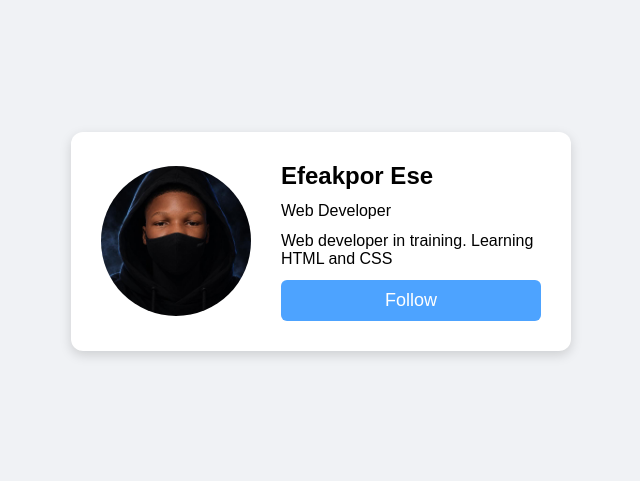
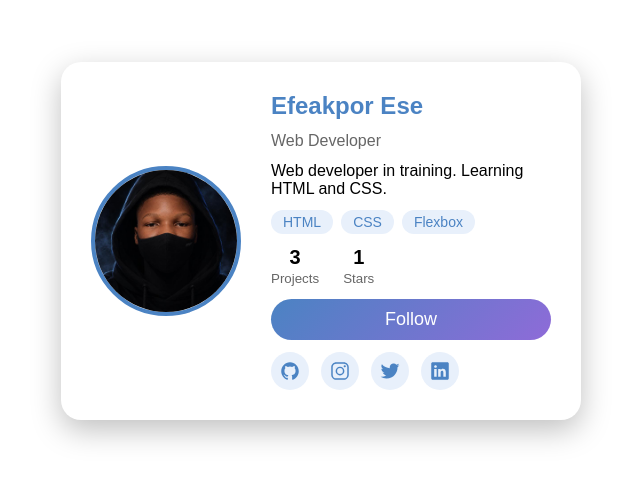
Before and after one commit to Esenix01/Profile-Card, a plain HTML site: page index.html in a window 1280 px wide. Shown: the part 159-640 px from the top of the page, without its empty margins (319-959 px from the left). Drawn offline with nearby package versions, Linux system fonts and the light colour scheme.

Commit message:
Add files via upload

```diff
--- a/index.html
+++ b/index.html
@@ -8,13 +8,43 @@
   </head>
   <body>
     <div class="card">
-      <img src="me.jpg" alt="my picture" />
+      <div class="photo">
+        <img src="me.jpg" alt="Efeakpor Ese" />
+      </div>
       <div class="list">
         <h2>Efeakpor Ese</h2>
-        <p>Web Developer</p>
-        <p>Web developer in training. Learning HTML and CSS</p>
+        <p class="role">Web Developer</p>
+        <p>Web developer in training. Learning HTML and CSS.</p>
+
+        <div class="skills">
+          <span>HTML</span>
+          <span>CSS</span>
+          <span>Flexbox</span>
+        </div>
+
+        <div class="stats">
+          <div><strong>3</strong><small>Projects</small></div>
+          <div><strong>1</strong><small>Stars</small></div>
+        </div>
+
         <button>Follow</button>
+
+        <div class="social-media-icons">
+          <a href="#"><ion-icon name="logo-github"></ion-icon></a>
+          <a href="#"><ion-icon name="logo-instagram"></ion-icon></a>
+          <a href="#"><ion-icon name="logo-twitter"></ion-icon></a>
+          <a href="#"><ion-icon name="logo-linkedin"></ion-icon></a>
+        </div>
       </div>
     </div>
+
+    <script
+      type="module"
+      src="https://unpkg.com/ionicons@7.1.0/dist/ionicons/ionicons.esm.js"
+    ></script>
+    <script
+      nomodule
+      src="https://unpkg.com/ionicons@7.1.0/dist/ionicons/ionicons.js"
+    ></script>
   </body>
 </html>
--- a/style.css
+++ b/style.css
@@ -6,29 +6,52 @@
 
 body {
   font-family: sans-serif;
-  background: #f0f2f5;
+  background: linear-gradient(135deg, #f7f7f7);
   min-height: 100vh;
   display: flex;
   align-items: center;
   justify-content: center;
+  padding: 20px;
 }
 
 .card {
-  max-width: 500px;
+  max-width: 520px;
   display: flex;
   align-items: center;
   gap: 30px;
   padding: 30px;
   background: white;
-  border-radius: 12px;
-  box-shadow: 0 4px 12px rgba(0, 0, 0, 0.15);
+  border-radius: 20px;
+  box-shadow: 0 10px 30px rgba(0, 0, 0, 0.25);
+  transition:
+    transform 0.3s,
+    box-shadow 0.3s;
 }
 
-img {
+.card:hover {
+  transform: translateY(-8px);
+  box-shadow: 0 16px 40px rgba(0, 0, 0, 0.35);
+}
+
+.photo {
   width: 150px;
   height: 150px;
   border-radius: 50%;
+  overflow: hidden;
+  border: 4px solid #4b83c3;
+  flex-shrink: 0;
+}
+
+.photo img {
+  width: 100%;
+  height: 100%;
   object-fit: cover;
+  display: block;
+  transition: transform 0.4s;
+}
+
+.photo:hover img {
+  transform: scale(1.3);
 }
 
 .list {
@@ -36,19 +59,82 @@ img {
   gap: 12px;
 }
 
+h2 {
+  color: #4b83c3;
+}
+
+.role {
+  color: #666;
+}
+
+.skills {
+  display: flex;
+  flex-wrap: wrap;
+  gap: 8px;
+}
+
+.skills span {
+  background: #e8f0fb;
+  color: #4b83c3;
+  padding: 4px 12px;
+  border-radius: 20px;
+  font-size: 14px;
+}
+
+.stats {
+  display: flex;
+  gap: 24px;
+  text-align: center;
+}
+
+.stats strong {
+  display: block;
+  font-size: 20px;
+}
+
+.stats small {
+  color: #666;
+}
+
 button {
   font-size: 18px;
   padding: 10px 20px;
   border: none;
-  border-radius: 6px;
-  background: #4da3ff;
+  border-radius: 30px;
+  background: linear-gradient(135deg, #4b83c3, #8e6bd8);
   color: white;
   cursor: pointer;
-  transition: background 0.2s;
+  transition: transform 0.2s;
 }
 
 button:hover {
-  background: #1a73e8;
+  transform: scale(1.05);
+}
+
+.social-media-icons {
+  display: flex;
+  gap: 12px;
+}
+
+.social-media-icons a {
+  width: 38px;
+  height: 38px;
+  display: flex;
+  justify-content: center;
+  align-items: center;
+  border-radius: 50%;
+  background: #e8f0fb;
+  color: #4b83c3;
+  font-size: 20px;
+  text-decoration: none;
+  transition:
+    background 0.2s,
+    color 0.2s;
+}
+
+.socials-media-icons a:hover {
+  background: #4b83c3;
+  color: white;
 }
 
 @media (max-width: 500px) {
@@ -56,4 +142,10 @@ button:hover {
     flex-direction: column;
     text-align: center;
   }
+
+  .skills,
+  .stats,
+  .socials {
+    justify-content: center;
+  }
 }
```
